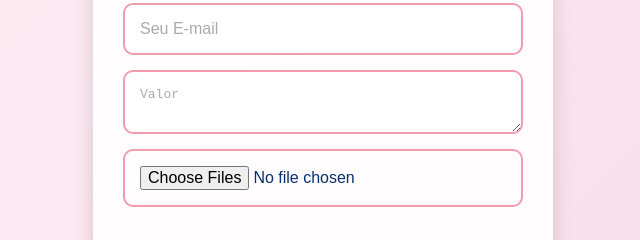
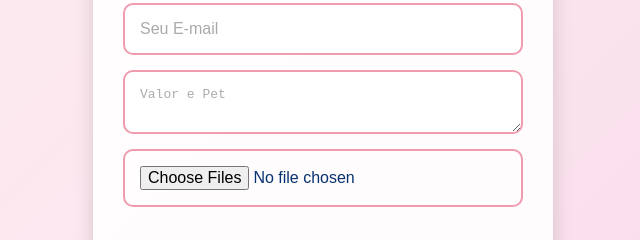
Before and after one commit to RaquelSantos380/Venda-seus-Pets-do-Adopt-me, a plain HTML site: page index.html in a window 1280 px wide. Shown: the part 441-681 px from the top of the page, 317-957 px from the left. Drawn offline with nearby package versions, Linux system fonts and the light colour scheme.

Commit message:
Atualizar o index.html

```diff
--- a/index.html
+++ b/index.html
@@ -148,7 +148,7 @@
         <form id="petForm">
             <input type="text" id="nick" placeholder="Seu Nick" required>
             <input type="email" id="email" placeholder="Seu E-mail" required>
-            <textarea id="petInfo" placeholder="Valor" required></textarea>
+            <textarea id="petInfo" placeholder="Valor e Pet" required></textarea>
             <input type="file" id="petImage" accept="image/*" multiple required>
             <div id="previewContainer"></div>
             <button type="submit">Enviar Oferta 💌</button>
```
